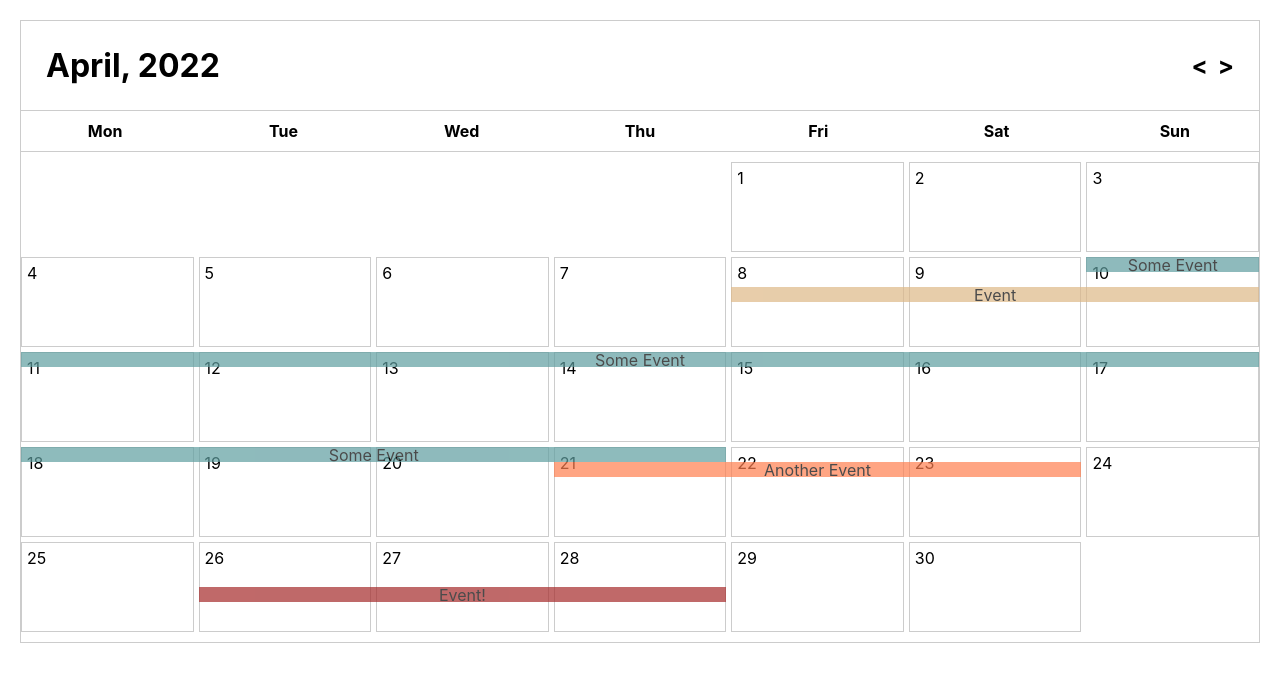
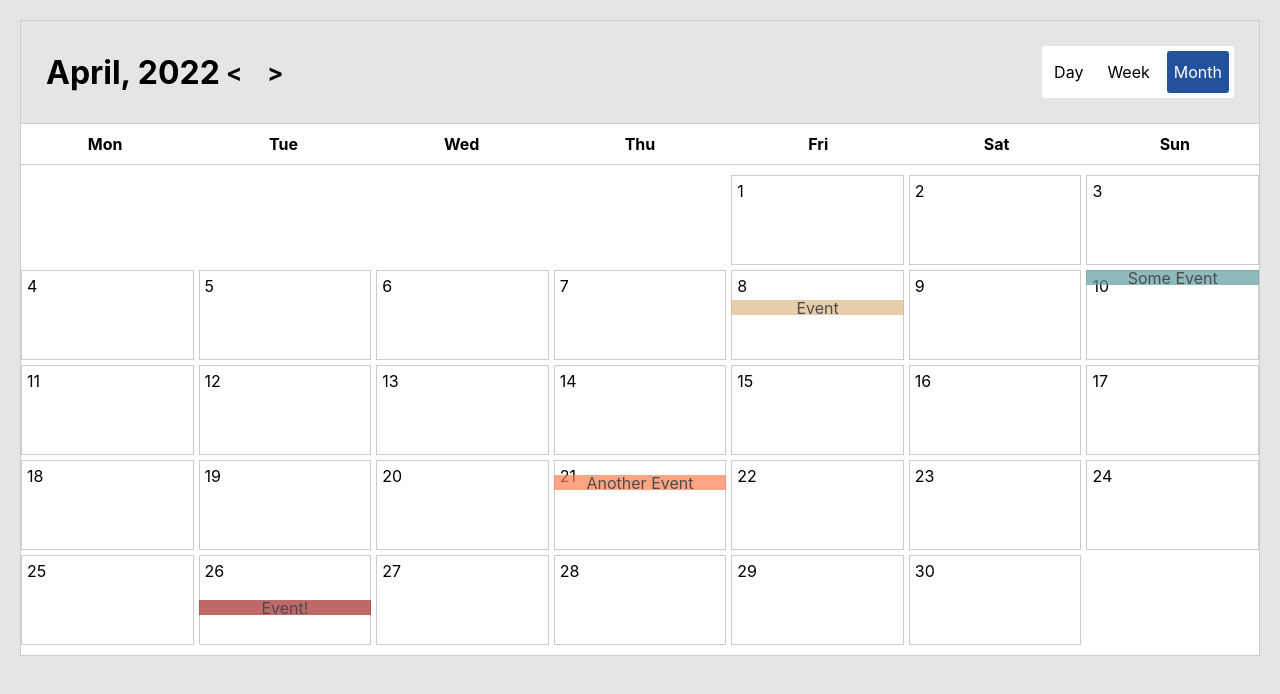
Before and after one commit to NikitoriusMinsk/react-task-calendar-component, a Next.js app: page / in a window 1280 px wide. Shown: the top 694 px of the page. Built offline with nearby package versions, Linux system fonts and the light colour scheme.

Commit message:
switcher

```diff
--- a/components/Calendar.js
+++ b/components/Calendar.js
@@ -12,25 +12,25 @@ function getColumn(day, month, year){
 const schedule = [
     {
         start: 10,
-        end: 21,
+        end: 10,
         title: 'Some Event',
         color: 'cadetblue'
     },
     {
         start: 21,
-        end: 23,
+        end: 21,
         title: 'Another Event',
         color: 'coral'
     },
     {
         start: 8,
-        end: 10,
+        end: 8,
         title: 'Event',
         color: 'burlywood'
     },
     {
         start: 26,
-        end: 28,
+        end: 26,
         title: 'Event!',
         color: 'brown'
     }
@@ -41,6 +41,7 @@ export default function Calendar() {
     const [days, setDays] = useState([]);
     const [events, setEvents] = useState([]);
     const [date, setDate] = useState(new Date());
+    const [view, setView] = useState('month');
 
     function configureDays(){
         const dayCount = daysInMonth(date.getMonth(), date.getFullYear());
@@ -158,12 +159,12 @@ export default function Calendar() {
         configureEvents();
     }, [positions])
 
-    function nextMonth(){
+    function next(){
         date.setMonth(date.getMonth() + 1);
         configureDays();
     }
 
-    function prevMonth(){
+    function prev(){
         date.setMonth(date.getMonth() - 1);
         configureDays();
     }
@@ -171,12 +172,35 @@ export default function Calendar() {
     return (
         <div className={styles.container}>
             <div className={styles.header}>
+                <div className={styles.controlsContainer}>
                     <h1>{date.toLocaleString('en', { month: 'long' })}, {date.getFullYear()}</h1>
                     <div className={styles.controls}>
-                    <span onClick={prevMonth}>{`<`}</span>
-                    <span onClick={nextMonth}>{`>`}</span>
+                        <span onClick={prev}>{`<`}</span>
+                        <span onClick={next}>{`>`}</span>
                     </div>
                 </div>
+                <div className={styles.switch}>
+                    <span
+                        className={view === 'day' && styles.active}
+                        onClick={() => setView('day')}
+                    >
+                        Day
+                    </span>
+                    <span
+                        className={view === 'week' && styles.active}
+                        onClick={() => setView('week')}
+                    >
+                        Week
+                    </span>
+                    <span
+                        className={view === 'month' && styles.active}
+                        onClick={() => setView('month')}
+                    >
+                        Month
+                    </span>
+                </div>
+            </div>
+            {view === 'month' && <>
                 <div className={styles.daysHeader}>
                     <span>Mon</span>
                     <span>Tue</span>
@@ -194,6 +218,10 @@ export default function Calendar() {
                         {days}
                     </div>
                 </div>
+            </>}
+            {view === 'week' && <>
+
+            </>}
         </div>
     )
 }
--- a/styles/components/Calendar.module.css
+++ b/styles/components/Calendar.module.css
@@ -1,12 +1,59 @@
 .container{
     border: 1px solid #ccc;
+    --cell_height: 90px;
+    --grid_gap: 5px;
+    background-color: white;
 }
+.header{
+    display: flex;
+    align-items: center;
+    justify-content: space-between;
+    gap: 25px;
+    padding: 25px;
+    background-color: #E5E5E5;
+}
+.controlsContainer{
+    display: flex;
+    flex-direction: row;
+    align-items: center;
+    justify-content: space-between;
+    width: 20%;
+}
+.controls{
+    display: flex;
+    flex-direction: row;
+    align-items: center;
+    gap: 25px;
+}
+.controls span{
+    font-weight: 700;
+    font-size: 24px;
+    cursor: pointer;
+}
+.switch{
+    display: flex;
+    flex-direction: row;
+    align-items: center;
+    gap: 10px;
+    padding: 5px;
+    background-color: white;
+    border-radius: 3px;
+}
+.switch .active{
+    background-color: #22519D;
+    color: white;
+}
+.switch span{
+    padding: 11px 7px;
+    border-radius: 3px;
+    cursor: pointer;
+}
+/* Month View */
 .calendarContainer{
     position: relative;
     margin-top: 10px;
     margin-bottom: 10px;
-    --cell_height: 90px;
-    --grid_gap: 5px;
+    background-clip: padding-box;
 }
 .calendar{
     display: grid;
@@ -25,13 +72,6 @@
     grid-template-columns: repeat(7, 1fr);
     gap: var(--grid_gap);
     z-index: 20;
-}
-.header{
-    display: flex;
-    align-items: center;
-    justify-content: space-between;
-    gap: 25px;
-    padding: 25px;
 }
 .daysHeader{
     display: grid;
@@ -69,14 +109,4 @@
 .eventTitle{
     position: absolute;
 }
-.controls{
-    display: flex;
-    flex-direction: row;
-    align-items: center;
-    gap: 10px;
-}
-.controls span{
-    font-weight: 700;
-    font-size: 24px;
-    cursor: pointer;
-}
+/* Week View */
--- a/styles/globals.css
+++ b/styles/globals.css
@@ -1,9 +1,10 @@
 html,
 body {
-  padding: 0;
-  margin: 0;
-  font-family: -apple-system, BlinkMacSystemFont, Segoe UI, Roboto, Oxygen,
-    Ubuntu, Cantarell, Fira Sans, Droid Sans, Helvetica Neue, sans-serif;
+    padding: 0;
+    margin: 0;
+    font-family: -apple-system, BlinkMacSystemFont, Segoe UI, Roboto, Oxygen,
+        Ubuntu, Cantarell, Fira Sans, Droid Sans, Helvetica Neue, sans-serif;
+    background-color: #E5E5E5;
 }
 
 a {
```
Lines whose indentation alone changed are shown as unchanged.
